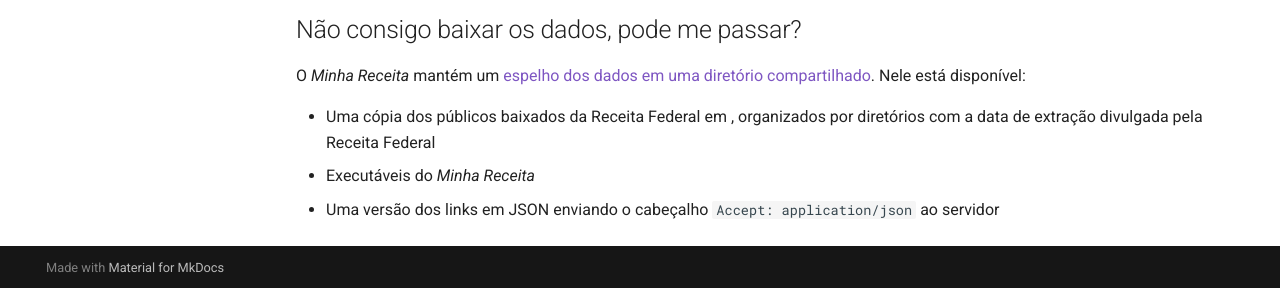
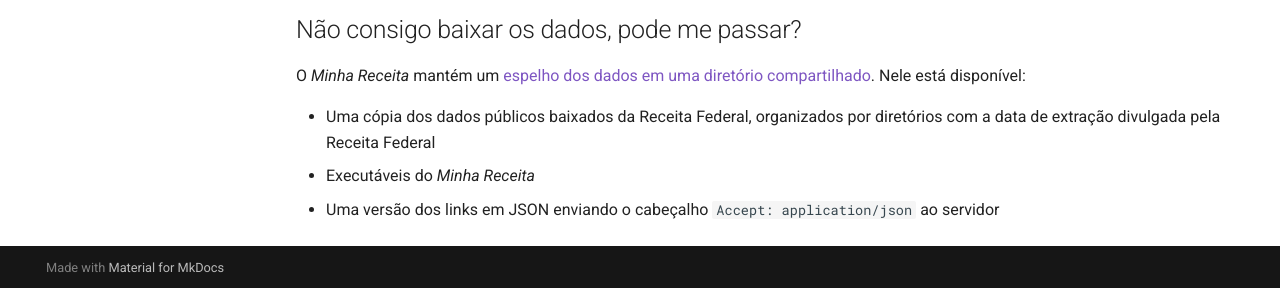
Before and after one commit to cuducos/minha-receita, an MkDocs documentation site: the page built from docs/faq.md, in a window 1280 px wide and 900 px high, scrolled down 886 px. Shown: the part 609-897 px from the top of the window. Built offline with MkDocs 1.6.1 and Material for MkDocs 9.7.7, drawn with Linux system fonts in a browser that asks for light colours; comment, search, counter and statistics services are not loaded.

Commit message:
docs: fix description in faq.md

```diff
--- a/docs/faq.md
+++ b/docs/faq.md
@@ -57,6 +57,6 @@ Para saber a data de divulgação pela Receita Federal dos dados disponíveis no
 
 O _Minha Receita_ mantém um [espelho dos dados em uma diretório compartilhado](https://mirror.minhareceita.org). Nele está disponível:
 
-* Uma cópia dos públicos baixados da Receita Federal em , organizados por diretórios com a data de extração divulgada pela Receita Federal
+* Uma cópia dos dados públicos baixados da Receita Federal, organizados por diretórios com a data de extração divulgada pela Receita Federal
 * Executáveis do _Minha Receita_
 * Uma versão dos links em JSON enviando o cabeçalho `Accept: application/json` ao servidor
```
